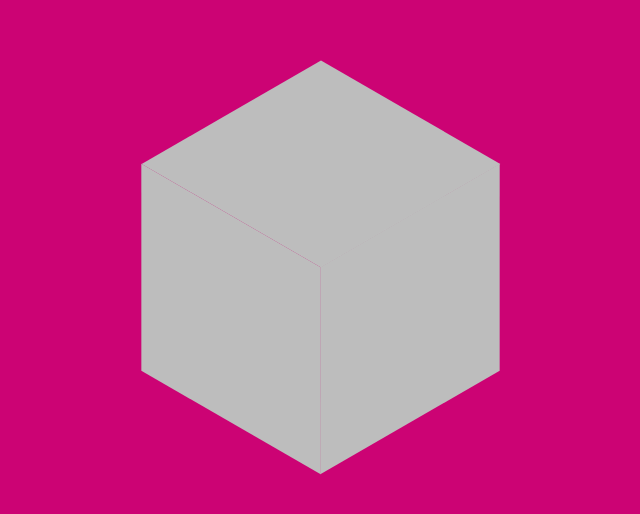
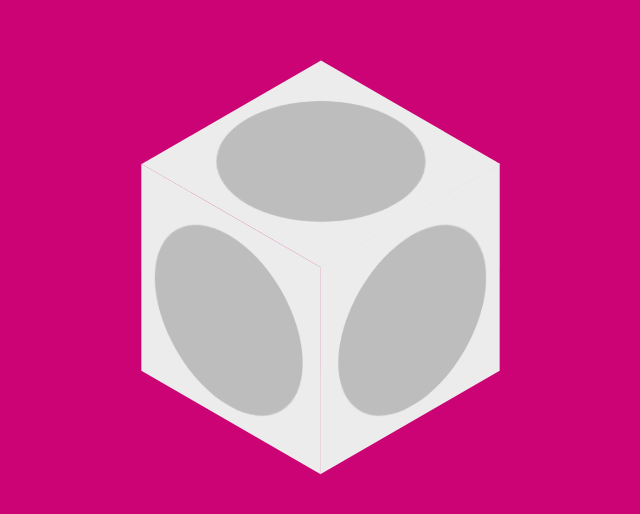
Before and after one commit to minarandom/companion-cube, a plain HTML site: page index.html in a window 1280 px wide. Shown: the part 136-650 px from the top of the page, without its empty margins (319-959 px from the left). Drawn offline with Linux system fonts and the light colour scheme.

Commit message:
Added base circles.

```diff
--- a/style.css
+++ b/style.css
@@ -21,13 +21,27 @@ body {
     display: block;
     width: 100%;
     height: 100%;
+    background: #ECECEC;
+    transform-style: preserve-3d;
+}
+
+.cube span:before {
+    content: '';
+    position: absolute;
+    width: 165px;
+    height: 165px;
     background: #BDBDBD;
-    transform-style: preserve-3d;
+    border-radius: 50%;
 }
 
 .cube span:nth-child(1) {
     left: 50%;
     transform: rotate(-45deg) skew(15deg,15deg);
+}
+
+.cube span:nth-child(1):before {
+    bottom: 20px;
+    left: 20px;
 }
 
 .cube span:nth-child(2) {
@@ -36,8 +50,18 @@ body {
     transform: rotate(15deg) skew(15deg,15deg);
 }
 
+.cube span:nth-child(2):before {
+    top: 20px;
+    right: 20px;
+}
+
 .cube span:nth-child(3) {
     top: 155px;
     left: 189px;
     transform: rotate(-15deg) skew(-15deg,-15deg);
 }
+
+.cube span:nth-child(3):before {
+    top: 20px;
+    left: 20px;
+}
```
